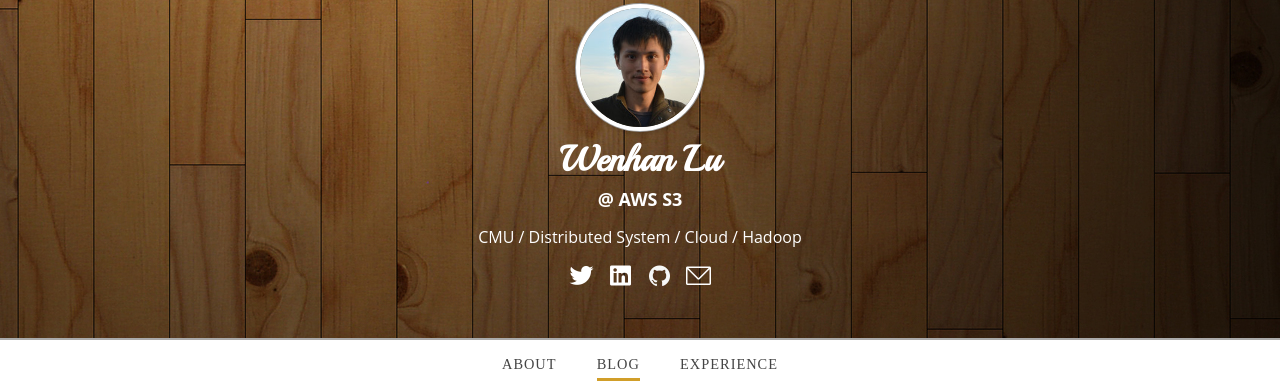
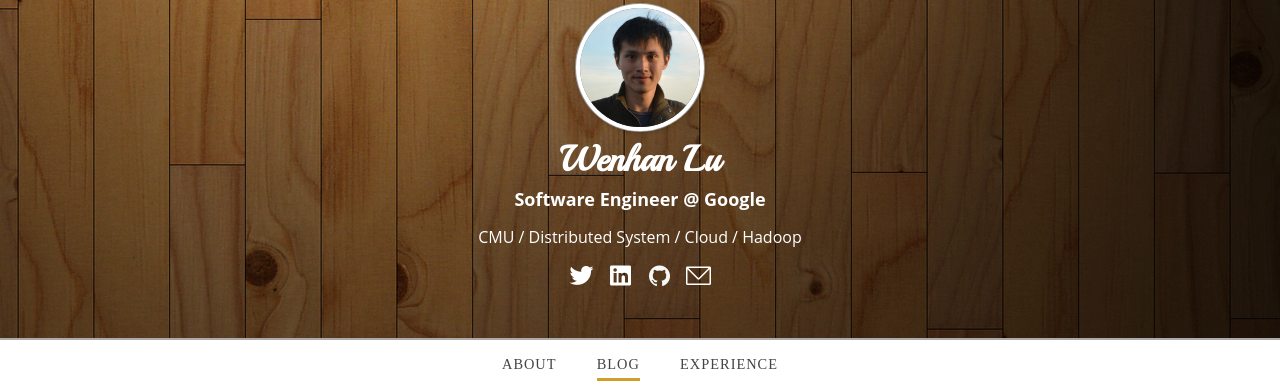
Before and after one commit to wenhanl/blog, a Rails app: page / in a window 1280 px wide. Shown: the top 385 px of the page. Run offline with Rails 7, Linux system fonts and the light colour scheme; data that the repository does not hold is empty; style sheets or scripts are compiled from the project's sources; parts of the project's set-up code (start-up, migrations or seed data) failed here and were passed over; some libraries are stand-ins or nearby versions; some web fonts are replaced.

Commit message:
Update new job information

```diff
--- a/app/views/shared/_experience.html.erb
+++ b/app/views/shared/_experience.html.erb
@@ -4,11 +4,20 @@
     <div class="h2-separator"></div>
     <ul class="clear">
       <li class="left">
+        <%= image_tag '/experience/google.jpg' %>
+        <div class="exp-info">
+          <h3>Software Engineer in Google</h3>
+          <span>Jan 2016 - present</span>
+          <p>Working for data center software team automating new server turnups in Google's data center.</p>
+        </div>
+
+      </li>
+      <li class="left">
         <%= image_tag '/experience/aws.png' %>
         <div class="exp-info">
           <h3>Software Engineer in Amazon Web Service</h3>
-          <span>July 2015 - Present</span>
-          <p>Working for S3 Data Intelligence team. Building big data platform infrastructure for S3 team internal use.
+          <span>July 2015 - Jan 2016</span>
+          <p>Worked for S3 Data Intelligence team. Building big data platform infrastructure for S3 team internal use.
             We plan to provide data intelligence product to our customers who store massive data in S3.</p>
         </div>
 
--- a/app/views/shared/_header.html.erb
+++ b/app/views/shared/_header.html.erb
@@ -40,7 +40,7 @@
 <div class="header lazy" data-original="wooden-background.jpg">
 	<%= image_tag "/avatar/normal.jpg", :class => "avatar"%>
 	<h1><a href="/">Wenhan Lu</a></h1>
-	<h2>@ AWS S3</h2>
+	<h2>Software Engineer @ Google</h2>
 	<p> CMU / Distributed System / Cloud / Hadoop </p>
 	<div class="social">
 		<a class="twitter" href="http://twitter.com/vince_lv" target="_blank">Twitter</a>
```
Also changed, not shown: public/experience/._google.jpg (added), public/experience/google.jpg (added).
